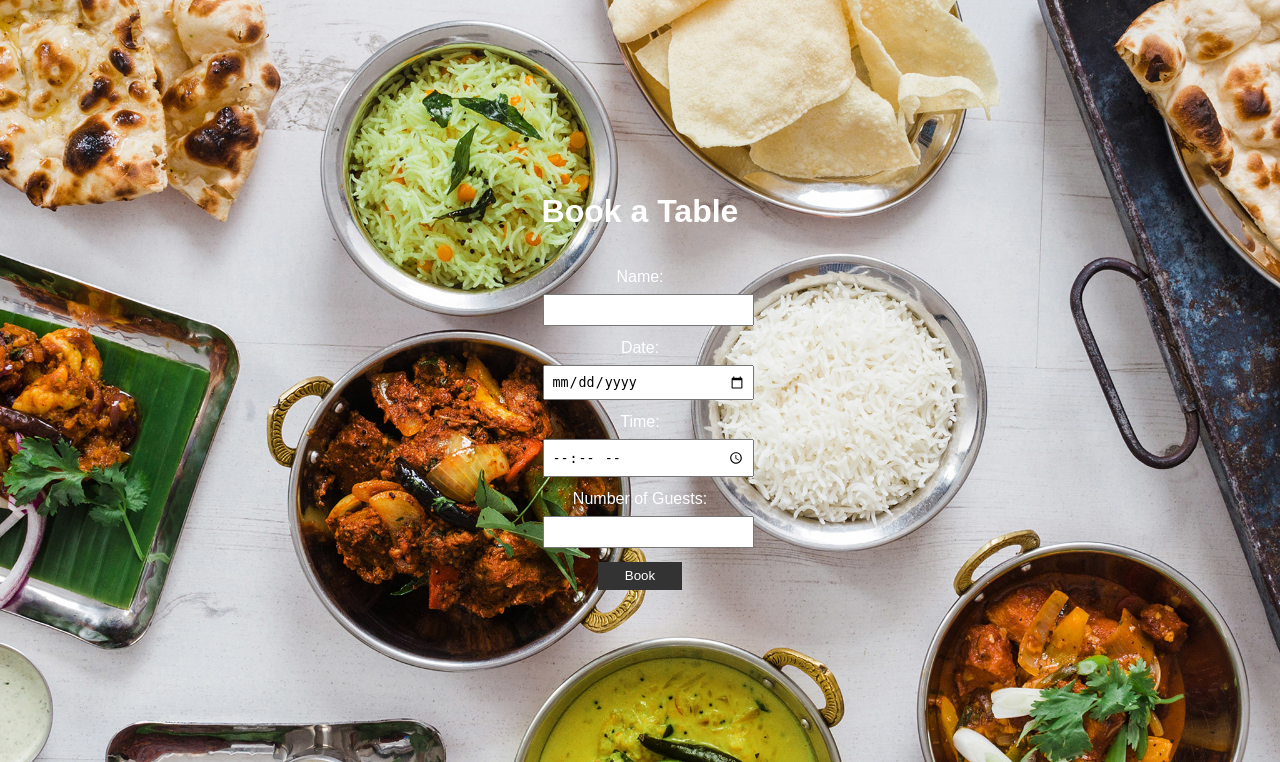
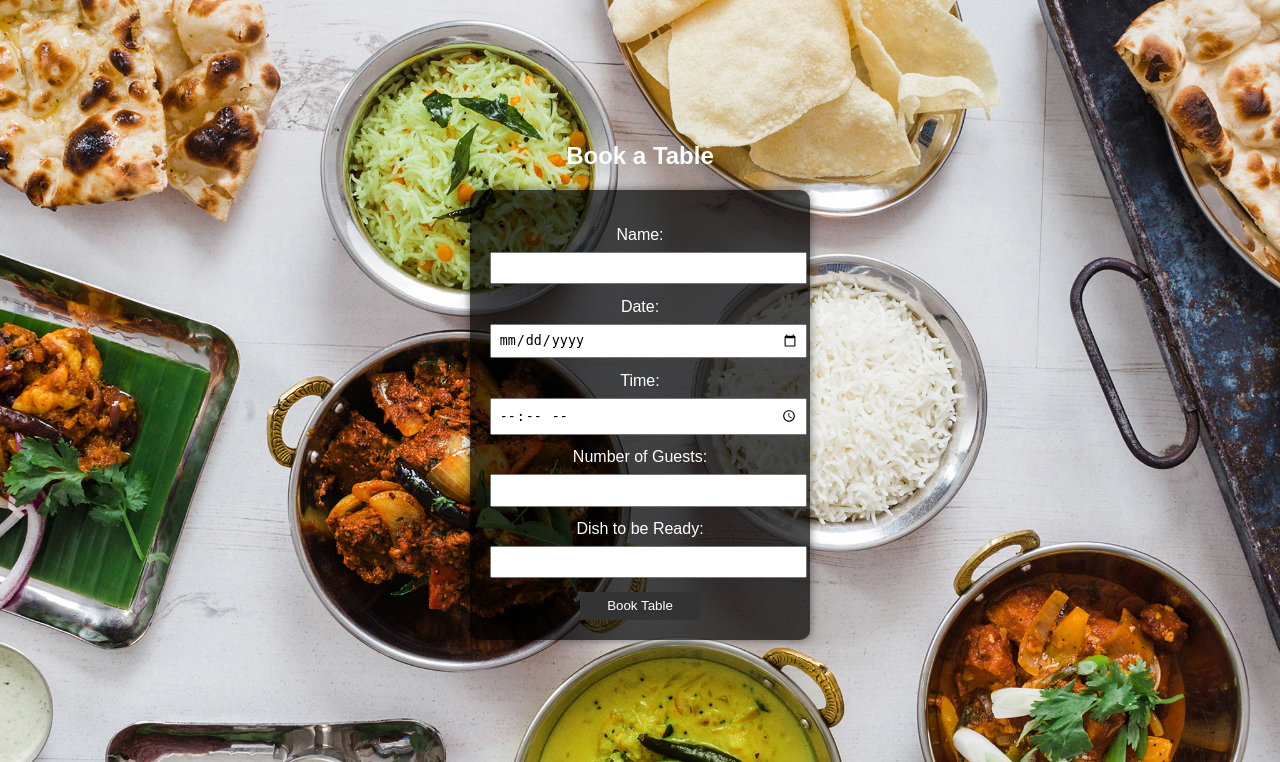
Before and after one commit to nalamsri90/Restaurant-table-booking-B9IS123-, a Flask app: page /booking in a window 1280 px wide. Shown: the part 38-800 px from the top of the page. Run offline with Flask 3, Linux system fonts and the light colour scheme.

Commit message:
added dish list at the bottom booking.html

```diff
--- a/templates/booking.html
+++ b/templates/booking.html
@@ -1,16 +1,25 @@
-{% extends 'base.html' %}
+{% extends "base.html" %}
 
 {% block content %}
-<h1>Book a Table</h1>
+    <h2>Book a Table</h2>
+    <div class="form-container">
         <form method="post">
             <label for="name">Name:</label>
-    <input type="text" id="name" name="name"><br>
+            <input type="text" id="name" name="name" required>
+
             <label for="date">Date:</label>
-    <input type="date" id="date" name="date"><br>
+            <input type="date" id="date" name="date" required>
+
             <label for="time">Time:</label>
-    <input type="time" id="time" name="time"><br>
+            <input type="time" id="time" name="time" required>
+
             <label for="guests">Number of Guests:</label>
-    <input type="number" id="guests" name="guests"><br>
-    <input type="submit" value="Book">
+            <input type="number" id="guests" name="guests" required>
+
+            <label for="dish">Dish to be Ready:</label>
+            <input type="text" id="dish" name="dish" required>
+
+            <input type="submit" value="Book Table">
         </form>
+    </div>
 {% endblock %}
```
Lines whose indentation alone changed are shown as unchanged.
